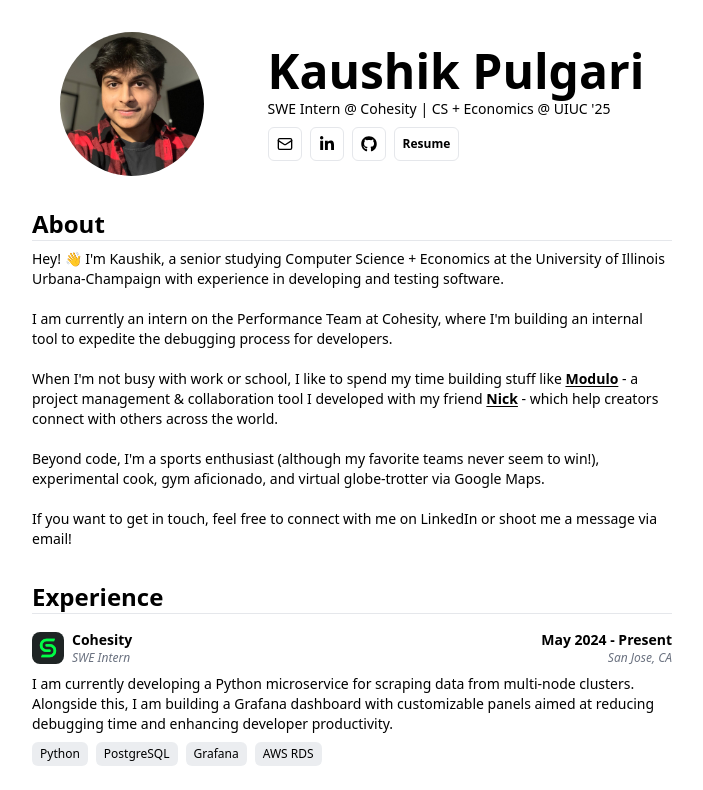
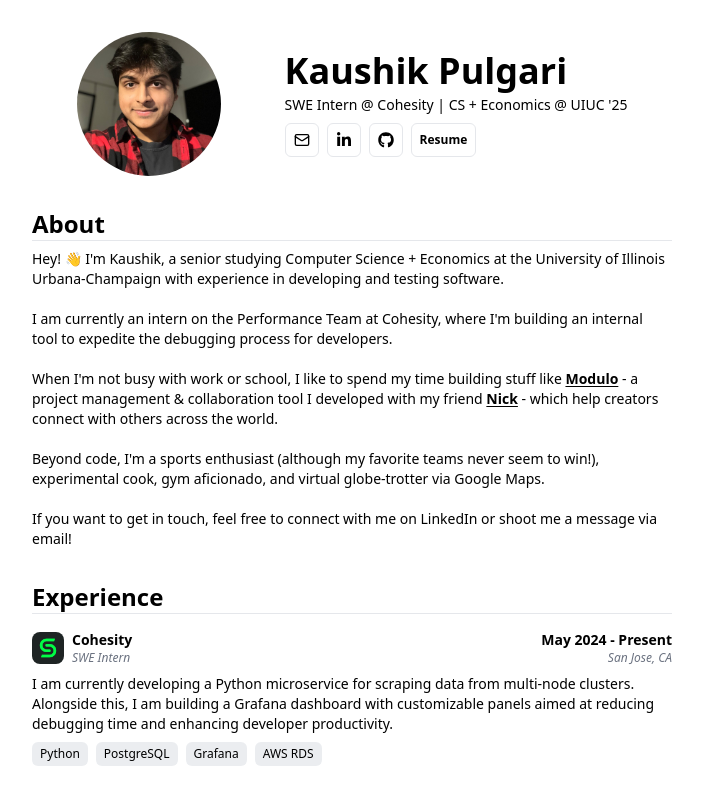
Before and after one commit to kpulgari/kpulgari.github.io, a React (Vite) app: page / in a window 1280 px wide. Shown: the top 790 px of the page, without its empty margins (288-991 px from the left). Built offline with nearby package versions, Linux system fonts and the light colour scheme.

Commit message:
Fix font size

```diff
--- a/src/page.jsx
+++ b/src/page.jsx
@@ -151,7 +151,7 @@ const Page = () => {
           ></img>
           <div className="text-left space-y-2">
             <div className="space-y-1">
-              <h1 className="lg:text-5xl md:text-4xl text-3xl font-bold">
+              <h1 className="lg:text-4xl md:text-3xl text-2xl font-bold">
                 Kaushik Pulgari
               </h1>
               <p className="lg:text-sm md:text-sm text-xs">
```
